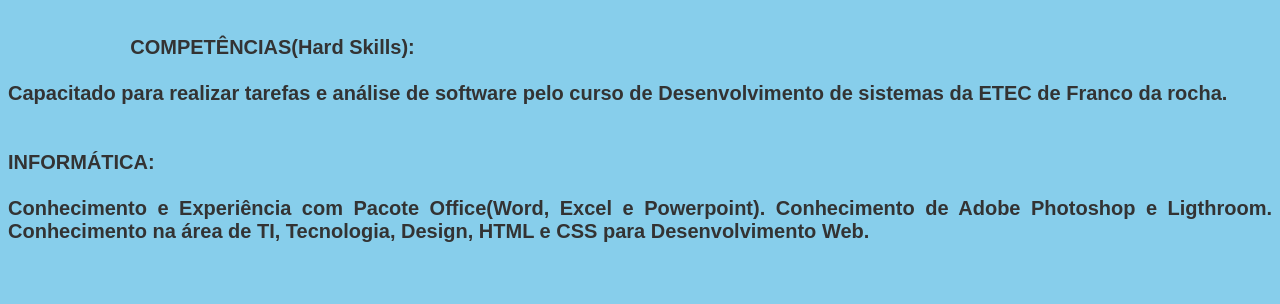
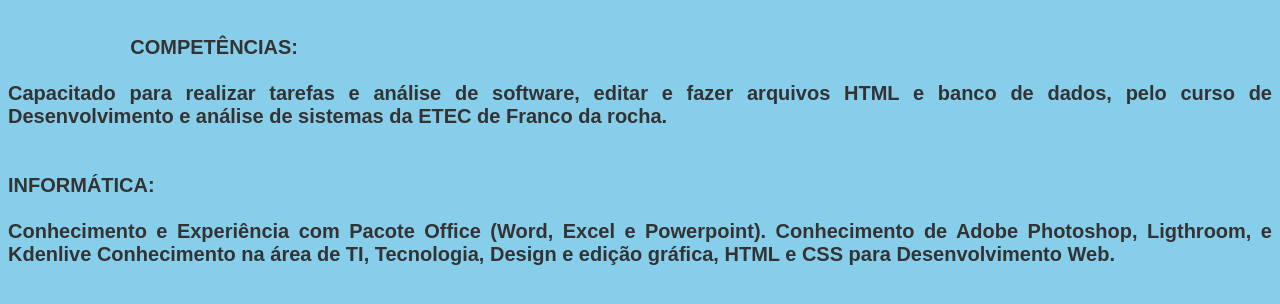
Before and after one commit to LucasLacs315/sites, a plain HTML site: page portcv/competencias.html in a window 1280 px wide. Drawn offline with Linux system fonts and the light colour scheme.

Commit message:
Update competencias.html

```diff
--- a/portcv/competencias.html
+++ b/portcv/competencias.html
@@ -12,10 +12,11 @@
         <br>
         &nbsp;&nbsp;&nbsp;&nbsp;&nbsp;&nbsp;&nbsp;&nbsp;&nbsp;&nbsp;
         &nbsp;&nbsp;&nbsp;&nbsp;&nbsp;&nbsp;&nbsp;&nbsp;&nbsp;&nbsp;
-        COMPETÊNCIAS(Hard Skills):
+        COMPETÊNCIAS:
         <br><br>
-    Capacitado para realizar tarefas e análise de software pelo curso de
-    Desenvolvimento de sistemas da ETEC de Franco da rocha.
+    Capacitado para realizar tarefas e análise de software, editar e fazer arquivos
+    HTML e banco de dados, pelo curso de
+    Desenvolvimento e análise de sistemas da ETEC de Franco da rocha.
     <br>
     &nbsp;&nbsp;&nbsp;&nbsp;&nbsp;&nbsp;&nbsp;&nbsp;&nbsp;&nbsp;
     &nbsp;&nbsp;&nbsp;&nbsp;&nbsp;&nbsp;&nbsp;&nbsp;&nbsp;&nbsp;
@@ -24,9 +25,9 @@
         <br><br>
         INFORMÁTICA:
         <br><br>
-Conhecimento e Experiência com Pacote Office(Word, Excel e Powerpoint).
-Conhecimento de Adobe Photoshop e Ligthroom.
-Conhecimento na área de TI, Tecnologia, Design, HTML e CSS para Desenvolvimento Web.
+Conhecimento e Experiência com Pacote Office (Word, Excel e Powerpoint).
+Conhecimento de Adobe Photoshop, Ligthroom, e Kdenlive
+Conhecimento na área de TI, Tecnologia, Design e edição gráfica, HTML e CSS para Desenvolvimento Web.
 </H1>
 </body>
 </html>
```
